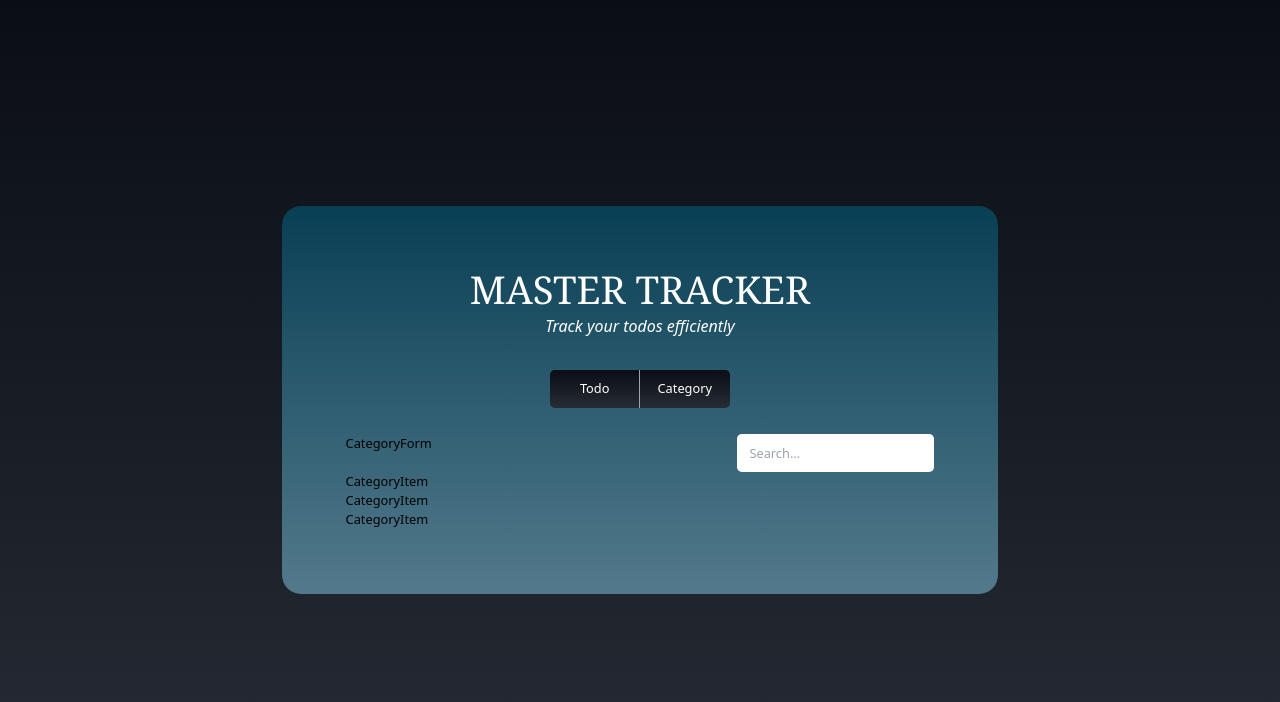
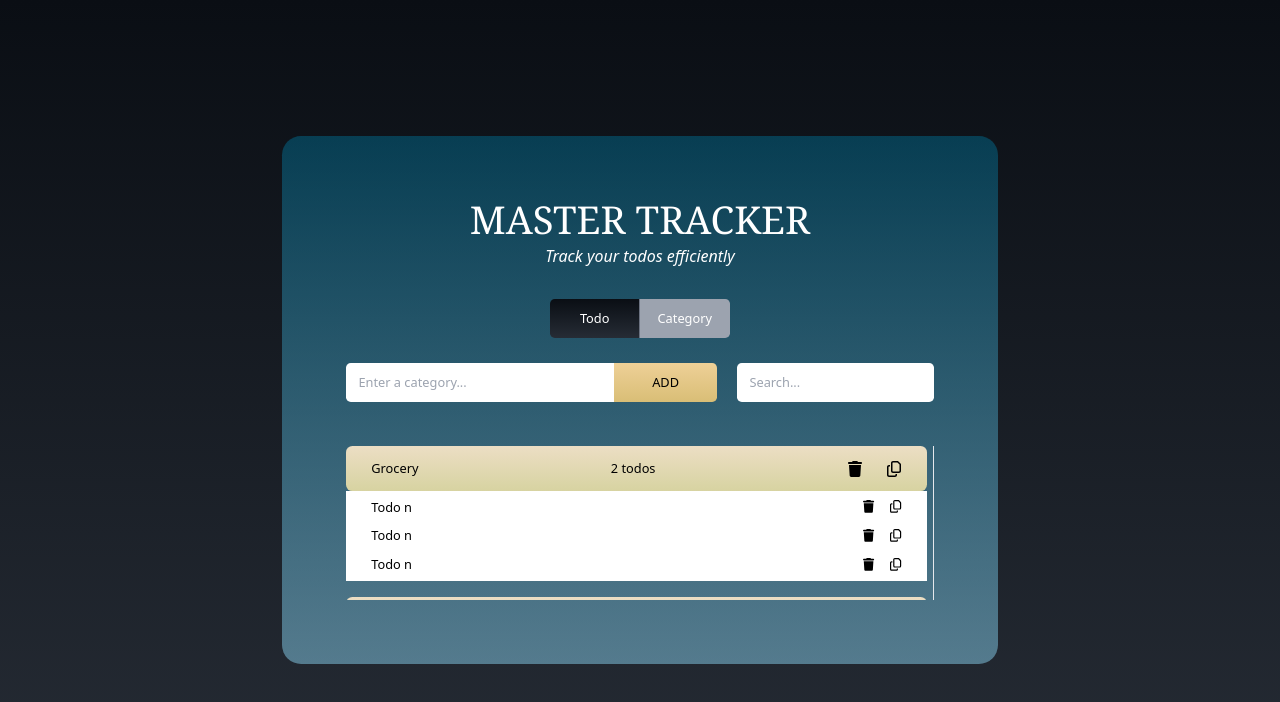
Before and after one commit to ahmedskandar/master-tracker, a React (Create React App) app: page / in a window 1280 px wide. Both pictures are taken after a click on the button "Category". Shown: the top 702 px of the page. Built offline with nearby package versions, Linux system fonts and the light colour scheme.

Commit message:
added toggle buttons functionality

```diff
--- a/src/components/category/CategoryForm.tsx
+++ b/src/components/category/CategoryForm.tsx
@@ -1,11 +1,20 @@
-import React from 'react'
+import React from "react";
 
-type Props = {}
+type Props = {};
 
 const CategoryForm = (props: Props) => {
   return (
-    <div>CategoryForm</div>
-  )
-}
+    <div className="grid grid-cols-2 gap-y-5 mb-5 md:basis-11/12 md:mb-0 md:flex">
+      <input
+        type="text"
+        className="pl-4 col-span-2 w-full rounded-md h-12 md:rounded-r-none md:rounded-l-md"
+        placeholder="Enter a category..."
+      />
+      <div className="flex justify-center col-span-2">
+        <button className="add-button rounded-md md:rounded-l-none">ADD</button>
+      </div>
+    </div>
+  );
+};
 
-export default CategoryForm
+export default CategoryForm;
--- a/src/components/category/CategoryItem.tsx
+++ b/src/components/category/CategoryItem.tsx
@@ -1,11 +1,24 @@
-import React from 'react'
+import { faCopy } from "@fortawesome/free-regular-svg-icons";
+import { faTrash } from "@fortawesome/free-solid-svg-icons";
+import { FontAwesomeIcon } from "@fortawesome/react-fontawesome";
+import CategoryTodoList from "./CategoryTodoList";
 
-type Props = {}
+type Props = {};
 
 const CategoryItem = (props: Props) => {
   return (
-    <li>CategoryItem</li>
-  )
-}
+    <li>
+      <div className="bg-todo-item rounded-lg py-4 px-8 flex gap-4 justify-between">
+        <p>Grocery</p>
+        <span>2 todos</span>
+        <div className="flex items-center gap-4 text-xl sm:gap-8">
+          <FontAwesomeIcon role="button" icon={faTrash} />
+          <FontAwesomeIcon role="button" icon={faCopy} />
+        </div>
+      </div>
+        <CategoryTodoList />
+    </li>
+  );
+};
 
-export default CategoryItem
+export default CategoryItem;
--- a/src/components/category/CategoryList.tsx
+++ b/src/components/category/CategoryList.tsx
@@ -5,12 +5,12 @@ type Props = {}
 
 const CategoryList = (props: Props) => {
   return (
-    <ul>
+    <ul className="mt-14 hide-scroll flex flex-col gap-5 h-48 overflow-y-scroll border-r pr-2">
       <CategoryItem />
       <CategoryItem />
       <CategoryItem />
     </ul>
-  )
+  );
 }
 
 export default CategoryList
--- /dev/null
+++ b/src/components/category/CategoryTodoItem.tsx
@@ -0,0 +1,18 @@
+import { faCopy } from "@fortawesome/free-regular-svg-icons";
+import { faTrash } from "@fortawesome/free-solid-svg-icons";
+import { FontAwesomeIcon } from "@fortawesome/react-fontawesome";
+type Props = {};
+
+const CategoryTodoItem = (props: Props) => {
+  return (
+    <li className="flex justify-between">
+      <p>Todo n</p>
+      <div className="space-x-5">
+        <FontAwesomeIcon role="button" aria-label="Delete..." title="Delete..." icon={faTrash} />
+        <FontAwesomeIcon role="button" aria-label="Copy..." title="Copy..." icon={faCopy} />
+      </div>
+    </li>
+  );
+};
+
+export default CategoryTodoItem;
--- /dev/null
+++ b/src/components/category/CategoryTodoList.tsx
@@ -0,0 +1,15 @@
+import CategoryTodoItem from './CategoryTodoItem';
+
+type Props = {}
+
+const CategoryTodoList = (props: Props) => {
+  return (
+    <ul className="py-2 px-8 bg-white flex flex-col gap-3">
+      <CategoryTodoItem />
+      <CategoryTodoItem />
+      <CategoryTodoItem />
+    </ul>
+  );
+}
+
+export default CategoryTodoList
--- a/src/components/ui/ToggleButtons.tsx
+++ b/src/components/ui/ToggleButtons.tsx
@@ -1,13 +1,29 @@
+import { ToggleButtonsType, View } from "../../lib/types";
 
-type Props = {}
-
-const ToggleButtons = (props: Props) => {
+const ToggleButtons = ({
+  onChangeActiveView,
+  activeView,
+}: ToggleButtonsType) => {
+  //Sets the style of the active button depending on the active view prop
+  const todoActiveStyle = activeView === View.TODO && "bg-none bg-gray-400";
+  const categoryActiveStyle =
+    activeView === View.CATEGORY && "bg-none bg-gray-400";
   return (
     <div className="flex justify-center">
-        <button className="toggle-button text-white border-r rounded-l-md border-r-gray-400">Todo</button>
-        <button className="toggle-button text-white rounded-r-md">Category</button>
+      <button
+        onClick={() => onChangeActiveView(View.TODO)}
+        className={`toggle-button text-white border-r rounded-l-md border-r-gray-500 ${todoActiveStyle}`}
+      >
+        Todo
+      </button>
+      <button
+        onClick={() => onChangeActiveView(View.CATEGORY)}
+        className={`toggle-button text-white rounded-r-md ${categoryActiveStyle}`}
+      >
+        Category
+      </button>
     </div>
-  )
-}
+  );
+};
 
-export default ToggleButtons
+export default ToggleButtons;
--- a/src/index.css
+++ b/src/index.css
@@ -35,7 +35,7 @@
     @apply dark-gradient w-28 py-3 hover:bg-none hover:text-black hover:bg-gray-400
   }
   .add-button {
-    @apply bg-gradient-to-b from-[#EED097] to-[#D9BE76] px-6 h-12 rounded-r-md hover:bg-none hover:bg-yellow-200
+    @apply bg-gradient-to-b from-[#EED097] to-[#D9BE76] px-12 h-12 rounded-r-md hover:bg-none hover:bg-yellow-200
   }
   .bg-todo-item {
     @apply bg-gradient-to-b from-[#ECDEC4] to-[#D7D3A1]
--- a/src/lib/types.ts
+++ b/src/lib/types.ts
@@ -1,3 +1,14 @@
+//Sets the children prop type
 export type ChildrenProps = {
   children: React.ReactNode;
 };
+
+export enum View {
+  TODO = "Todo",
+  CATEGORY = "Category",
+}
+
+export type ToggleButtonsType = {
+  activeView: View;
+  onChangeActiveView: (view: View) => void;
+}
--- a/src/pages/Home.tsx
+++ b/src/pages/Home.tsx
@@ -1,11 +1,21 @@
+import { useState } from "react";
 import Category from "../components/category/Category";
 import Todo from "../components/todo/Todo";
 import Card from "../components/ui/Card";
 import ToggleButtons from "../components/ui/ToggleButtons";
+import { View } from "../lib/types";
 
 type Props = {};
 
 const Home = (props: Props) => {
+
+const [activeView, setActiveView] = useState(View.TODO);
+
+const handleChangeActiveView = (view: View) => {
+  setActiveView(view)
+}
+
+
   return (
     <section className="flex justify-center h-screen items-center">
       <Card>
@@ -15,9 +25,11 @@ const Home = (props: Props) => {
         <p className="italic text-white mt-2 mb-10 text-center text-lg md:text-xl">
           Track your todos efficiently
         </p>
-        <ToggleButtons />
-        {/* <Todo /> */}
-        <Category />
+        <ToggleButtons
+          activeView={activeView}
+          onChangeActiveView={handleChangeActiveView}
+        />
+        {activeView === View.TODO ? <Todo /> : <Category />}
       </Card>
     </section>
   );
```
